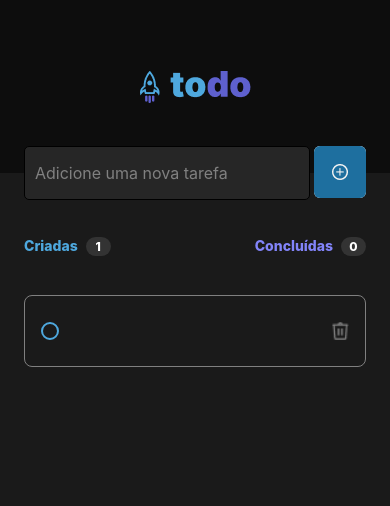
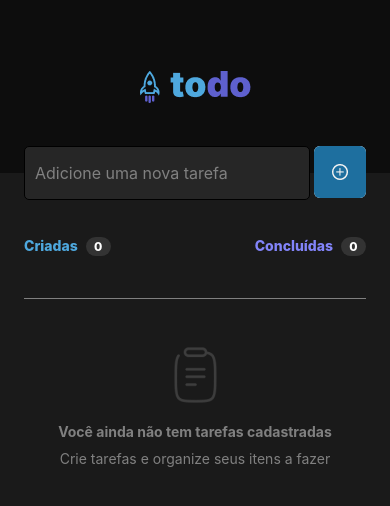
Before and after one commit to AlanStall/ignite-rn-01-challenge, a React Native app: screen / in a window 390 px wide. Shown: the top 506 px of the page. Built offline with nearby package versions, Linux system fonts and the light colour scheme.

Commit message:
feat: add start tasks done

```diff
--- a/src/components/CardTask/index.tsx
+++ b/src/components/CardTask/index.tsx
@@ -1,13 +1,25 @@
-import React, { useState } from "react";
+import React, { useEffect, useState } from "react";
 import { StyleSheet, Text, View, Image, TouchableOpacity } from "react-native";
 
 type Props = {
   texto: string;
+  isDone: boolean;
   onPress: () => void;
 }
 
-export default function CardTask({texto, onPress}: Props) {
+export default function CardTask({texto, isDone, onPress}: Props) {
   const [check, setCheck] = useState(false);
+  const [concluido, setConcluido] = useState(false);
+
+  /* if (check === true) {
+    isDone = true
+  } else {
+    isDone = false
+  } */
+
+  useEffect(() => {
+    setCheck(isDone);
+  }, [isDone]);
 
   return (
     <View style={styles.wrapTexts}>
@@ -25,11 +37,11 @@ export default function CardTask({texto, onPress}: Props) {
       </TouchableOpacity>
       {!check ? (
         <Text style={styles.textCard}>
-          {texto}
+          {texto /* + isDone */}
         </Text>
       ) : (
         <Text style={styles.textCardChecked}>
-          {texto}
+          {texto /* + isDone */}
         </Text>
       )}
       <TouchableOpacity style={styles.button} onPress={onPress}>
--- a/src/components/NoTasks/index.tsx
+++ b/src/components/NoTasks/index.tsx
@@ -25,7 +25,7 @@ const styles = StyleSheet.create({
   wrapTexts: {
     alignItems: "center",
     justifyContent: "center",
-    top: -48,
+    top: 0,
     borderTopWidth: 1,
     borderColor: "#808080",
     borderStyle: "solid",
--- a/src/screen/Home/index.tsx
+++ b/src/screen/Home/index.tsx
@@ -15,15 +15,29 @@ import {
   Alert,
 } from "react-native";
 
+type Tasks = {
+  id: string;
+  text: string;
+  isDone: boolean
+}
+
 export default function Home() {
-  const [tarefa, setTarefa] = useState("");
-  const [todasTarefas, setTodasTarefas] = useState([""]);
+  const [tarefa, setTarefa] = useState('');
+  const [todasTarefas, setTodasTarefas] = useState<Tasks[]>([]);
+  const [feitas, setFeitas] = useState();
 
   const amountTodasTarefas = todasTarefas.length;
+  const tarefasCompletas = todasTarefas.filter(tarefa => tarefa.isDone === true);
+
 
   function addTask() {
-    setTodasTarefas((prevState) => [...prevState, tarefa]);
-    setTarefa("");
+    if (tarefa.trim().length > 3) {
+      const newTask = { id: Math.random().toString(), text: tarefa, isDone: false };
+      setTodasTarefas((prevState) => [...prevState, newTask]);
+      setTarefa("");
+    } else {
+      Alert.alert('Quantidade mínima de caracteres não alcançada', 'Favor cadastrar um texto com no mínimo 3 letras.')
+    }
   }
 
   function deleteTask(task: string) {
@@ -32,7 +46,7 @@ export default function Home() {
         text: "Sim",
         onPress: () =>
           setTodasTarefas((prevState) =>
-            prevState.filter((todasTarefas) => todasTarefas !== task)
+            prevState.filter((todasTarefas) => todasTarefas.id !== task)
           ),
       },
       {
@@ -93,9 +107,9 @@ export default function Home() {
           data={todasTarefas}
           showsVerticalScrollIndicator={false}
           contentContainerStyle={{ paddingBottom: 30 }}
-          keyExtractor={(item) => item}
+          keyExtractor={(item) => item.id}
           renderItem={({ item }) => (
-            <CardTask texto={item} onPress={() => deleteTask(item)} />
+            <CardTask texto={item.text} isDone={item.isDone} onPress={() => deleteTask(item.id)} />
           )}
           ListEmptyComponent={() => <NoTasks />}
         />
```
